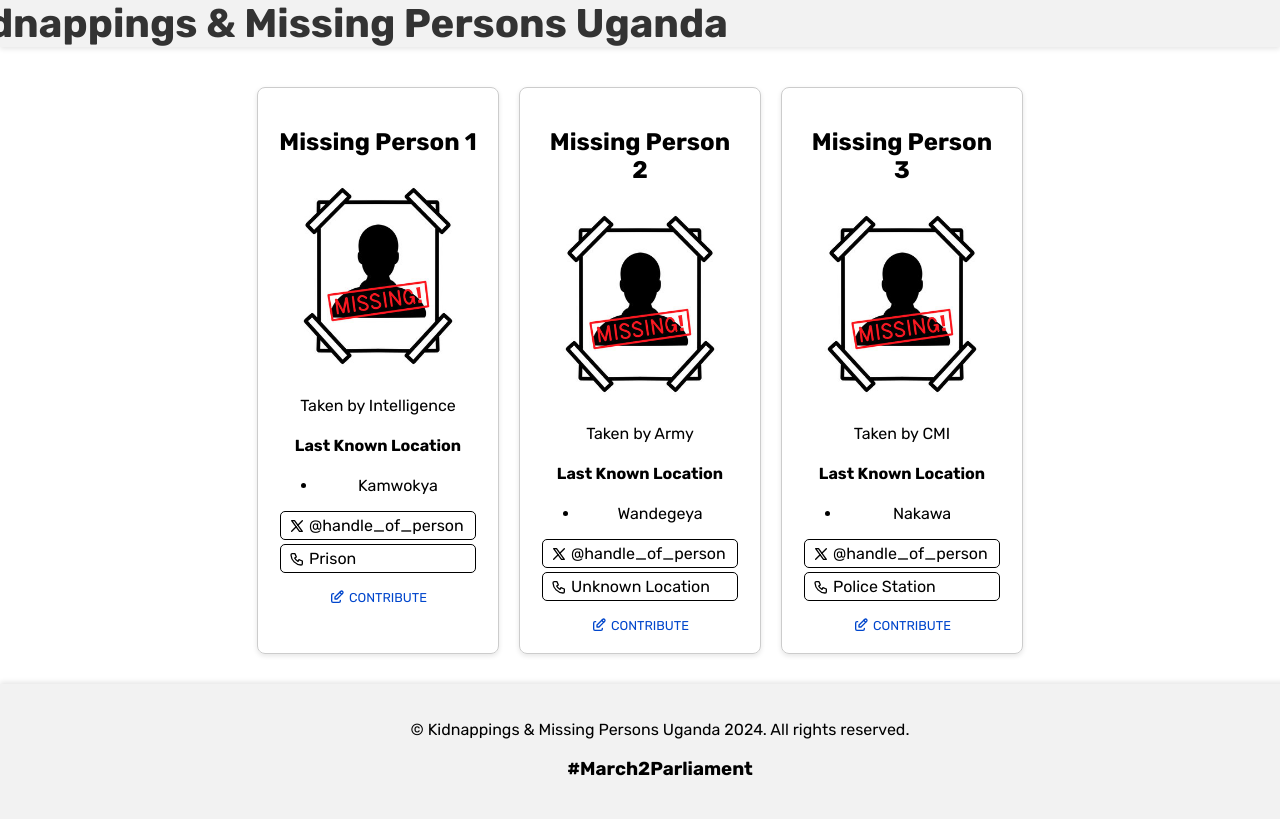
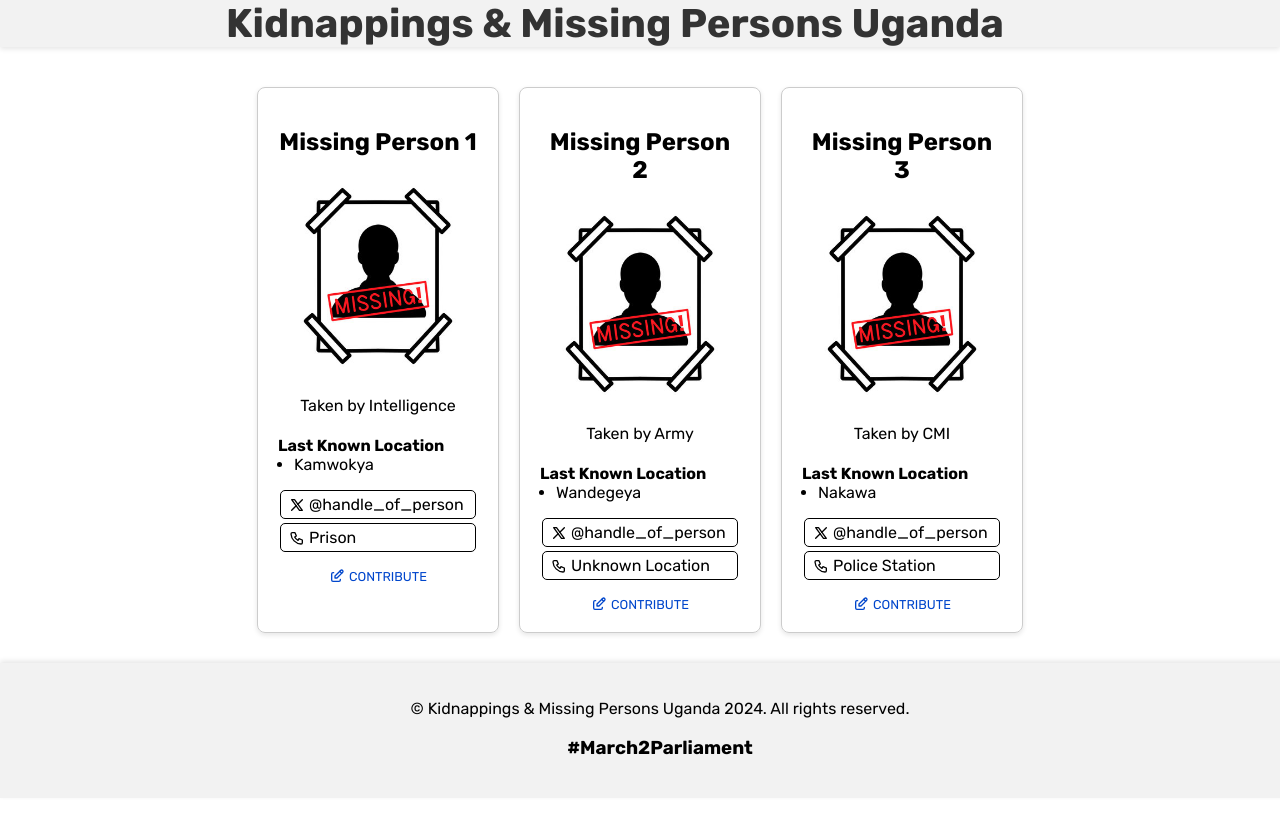
Before and after one commit to wkambale/missingpersons, a plain HTML site: page index.html in a window 1280 px wide. Shown: the top 819 px of the page. Drawn offline with Linux system fonts and the light colour scheme.

Commit message:
new index.html updates

```diff
--- a/index.html
+++ b/index.html
@@ -20,8 +20,9 @@
       }
       .header {
         display: flex;
+        justify-content: center;
         align-items: center;
-        top: 0;
+        top: 5px;
         left: 0;
         width: 100%;
         margin-bottom: 10px;
@@ -69,13 +70,13 @@
         width: 1rem;
       }
 
-      .businesses {
+      .locations {
         text-align: start;
       }
-      .businesses h4 {
+      .locations h4 {
         margin-bottom: 0;
       }
-      .businesses ul {
+      .locations ul {
         margin-top: 0;
         padding-left: 16px;
       }
@@ -109,7 +110,7 @@
         background-color: #000;
         color: #fff;
       }
-      .card-phone:hover {
+      .card-location:hover {
         background-color: #c97e0de9;
         color: #fff;
       }
```
Also changed, not shown: this/index.html (+6 -5 lines).
